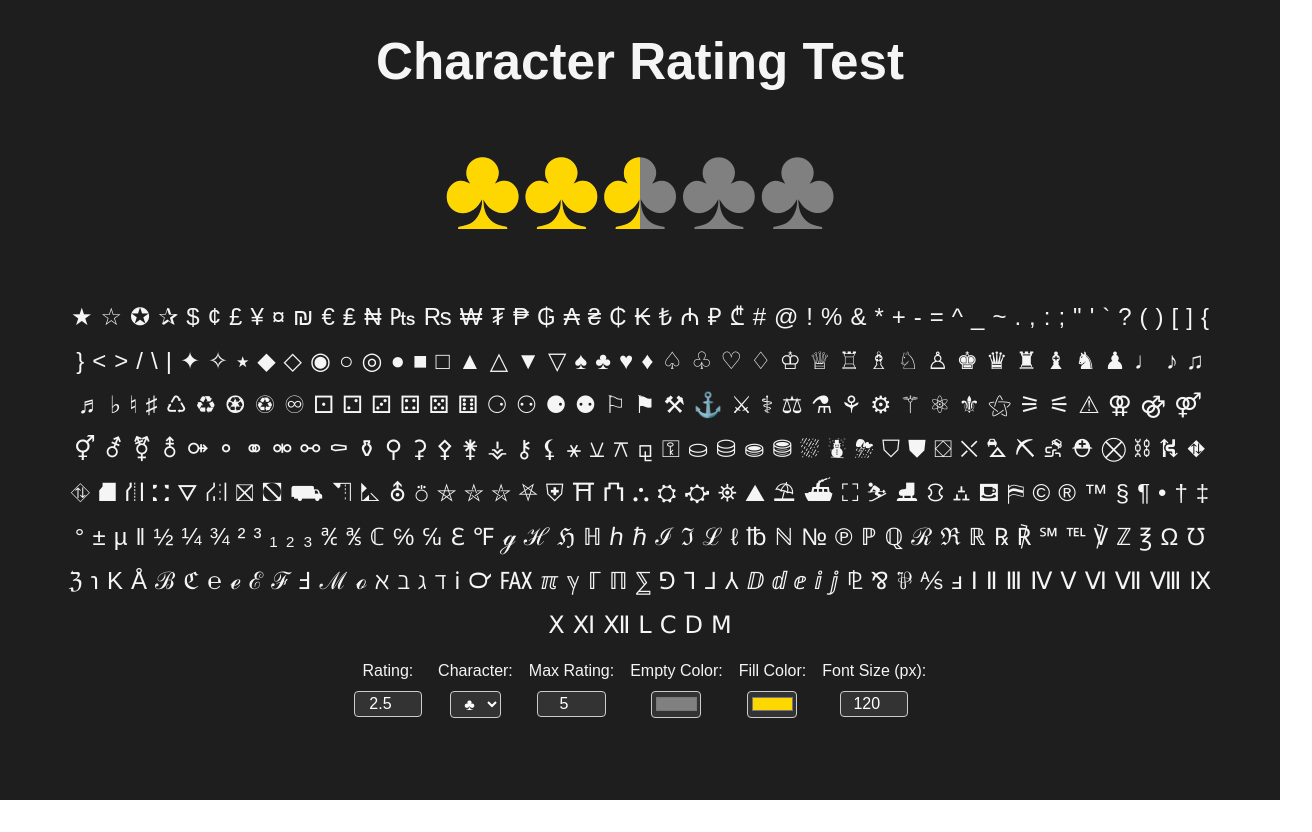
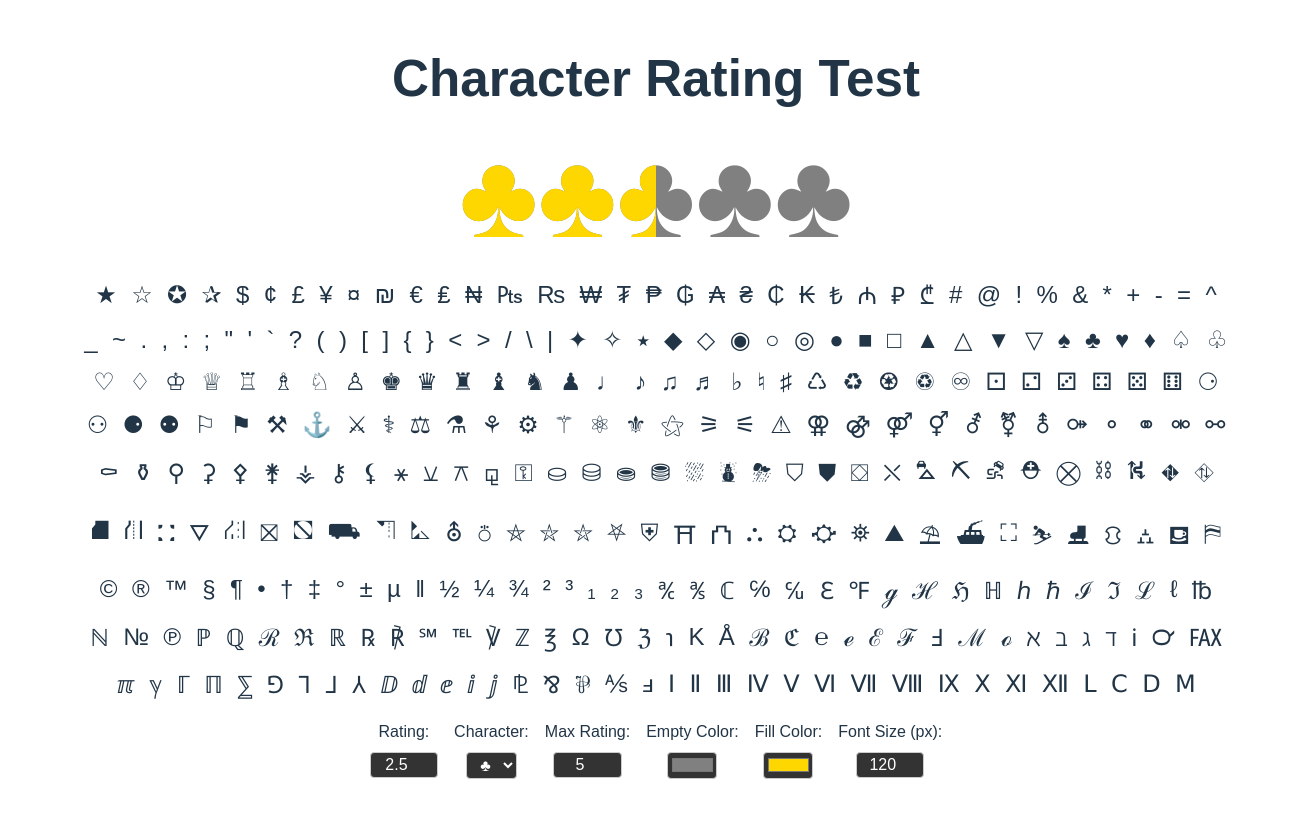
Before and after one commit to lexabu/react-char-fill, a React (Vite) app: page / in a window 1280 px wide. Shown: the whole page, 1312 px wide, since content can reach past the window. Before the commit the page ends 800 px from the top, so only its background shows below. Built offline with nearby package versions, Linux system fonts and the light colour scheme.

Commit message:
add char selection container

```diff
--- a/src/App.css
+++ b/src/App.css
@@ -1,14 +1,12 @@
 body {
   margin: 0;
   padding: 0;
-  height: 100vh;
   width: 100vw;
   font-family: Arial, sans-serif;
-  background-color: #1e1e1e;
-  color: #f5f5f5;
 }
 
 .app {
+  box-sizing: border-box;
   align-items: center;
   height: 100vh;
   width: 100vw;
@@ -16,14 +14,15 @@ body {
   flex-direction: column;
   align-content: center;
   top: 0;
+  margin: 1rem;
+  padding: 1px;
 }
 
 h1 {
-  margin-bottom: 1rem;
+  margin-bottom: 0.5rem;
 }
 
 .rating-section {
-  margin-bottom: 2rem;
   display: flex;
   justify-content: center;
   align-items: center;
@@ -43,6 +42,10 @@ h1 {
 .symbol {
   font-size: 24px;
   cursor: pointer;
+  background: none;
+  border: none;
+  color: inherit;
+  padding: 0.2rem;
 }
 
 .controls {
@@ -69,7 +72,7 @@ h1 {
   border: 1px solid #ccc;
   background-color: #333;
   color: #fff;
-  text-align: center; /* Center text in inputs */
+  text-align: center;
 }
 
 .controls input[type='color'] {
--- a/src/App.tsx
+++ b/src/App.tsx
@@ -61,15 +61,16 @@ function App() {
           fontSize={`${fontSize}px`}
         />
       </div>
-      <div className="symbol-container">
-        {characters.map((char, index) => (
-          <span
-            key={index}
+      <div className="symbol-container" role="menu">
+        {characters.map((char) => (
+          <button
+            key={char}
             className="symbol"
             onClick={() => handleCharacterClick(char)}
+            aria-label={`Select symbol ${char}`}
           >
             {char}
-          </span>
+          </button>
         ))}
       </div>
       <div className="controls">
@@ -82,13 +83,18 @@ function App() {
             onChange={handleRatingChange}
             min="0"
             max={maxRating}
+            aria-label="Rating"
           />
         </label>
         <label>
           Character:
-          <select value={character} onChange={handleCharacterChange}>
-            {characters.map((char, index) => (
-              <option key={index} value={char}>
+          <select
+            value={character}
+            onChange={handleCharacterChange}
+            aria-label="Character"
+          >
+            {characters.map((char) => (
+              <option key={char} value={char}>
                 {char}
               </option>
             ))}
@@ -101,6 +107,7 @@ function App() {
             value={maxRating}
             onChange={handleMaxRatingChange}
             min="1"
+            aria-label="Max Rating"
           />
         </label>
         <label>
@@ -109,6 +116,7 @@ function App() {
             type="color"
             value={emptyColor}
             onChange={handleEmptyColorChange}
+            aria-label="Empty Color"
           />
         </label>
         <label>
@@ -117,6 +125,7 @@ function App() {
             type="color"
             value={fillColor}
             onChange={handleFillColorChange}
+            aria-label="Fill Color"
           />
         </label>
         <label>
@@ -126,6 +135,7 @@ function App() {
             value={fontSize}
             onChange={handleFontSizeChange}
             step="2"
+            aria-label="Font Size"
           />
         </label>
       </div>
```
